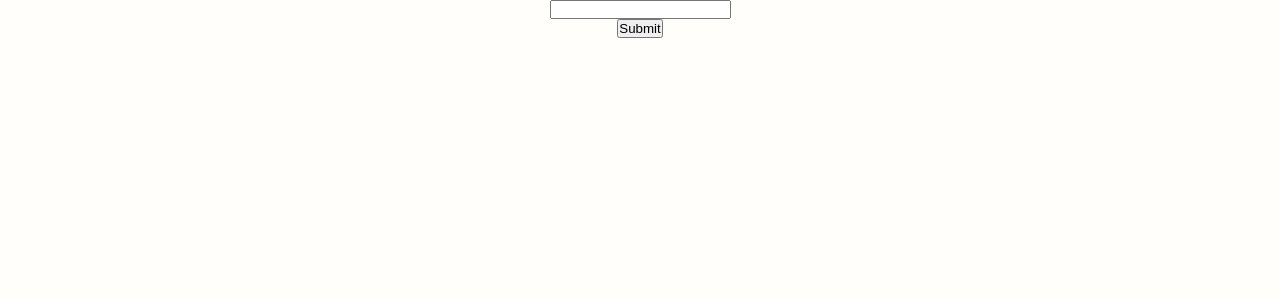
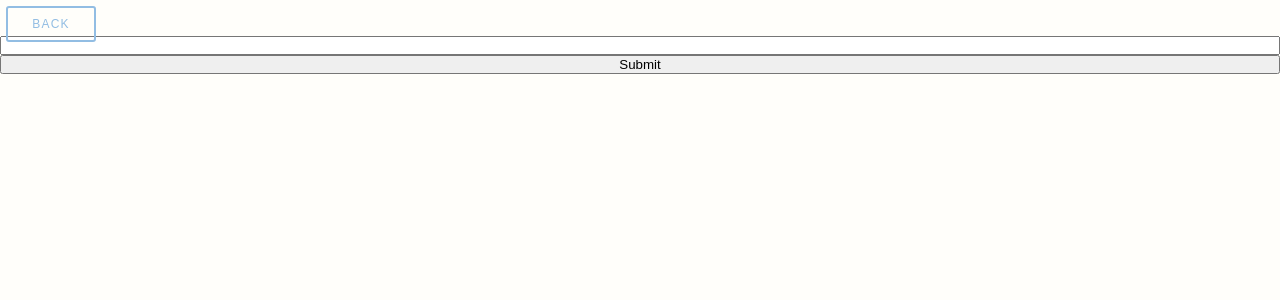
Before and after one commit to RickV85/secret_shopper, a Next.js app: page / in a window 1280 px wide. Shown: the top 300 px of the page. Built offline with nearby package versions, Linux system fonts and the light colour scheme.

Commit message:
Create BackButton

```diff
--- /dev/null
+++ b/src/app/Components/BackButton/BackButton.js
@@ -0,0 +1,5 @@
+import styles from "./BackButton.module.css";
+
+export default function BackButton() {
+  return <button className={styles.button}>BACK</button>;
+}
--- /dev/null
+++ b/src/app/Components/BackButton/BackButton.module.css
@@ -0,0 +1,16 @@
+.button {
+  background: transparent;
+  position: relative;
+  width: 7.5rem;
+  height: 3rem;
+  left: 0.5rem;
+  top: 0.5rem;
+  border: 2px solid #92bde3;
+  border-radius: 3px;
+  font-style: normal;
+  font-weight: 500;
+  font-size: 1rem;
+  line-height: normal;
+  letter-spacing: 0.1em;
+  color: #92bde3;
+}
--- a/src/app/globals.css
+++ b/src/app/globals.css
@@ -14,6 +14,10 @@ body {
   overflow-x: hidden;
 }
 
+html {
+  font-size: 12px;
+}
+
 body {
   color: #7D7F82;
   background: #FFFEFA;
--- a/src/app/page.js
+++ b/src/app/page.js
@@ -3,6 +3,7 @@ import { useState } from "react";
 import { useRouter } from "next/navigation";
 import styles from "./page.module.css";
 import { verifyCode } from "./utils/apicalls";
+import BackButton from "./Components/BackButton/BackButton";
 
 export default function Welcome() {
   const [userCode, setUserCode] = useState("");
@@ -30,6 +31,7 @@ export default function Welcome() {
 
   return (
     <main className={styles.main}>
+    <BackButton />
       <input
         id="codeInput"
         type="text"
--- a/src/app/page.module.css
+++ b/src/app/page.module.css
@@ -1,6 +1,5 @@
 .main {
   display: flex;
   flex-direction: column;
-  align-items: center;
   min-height: 100vh;
 }
```
